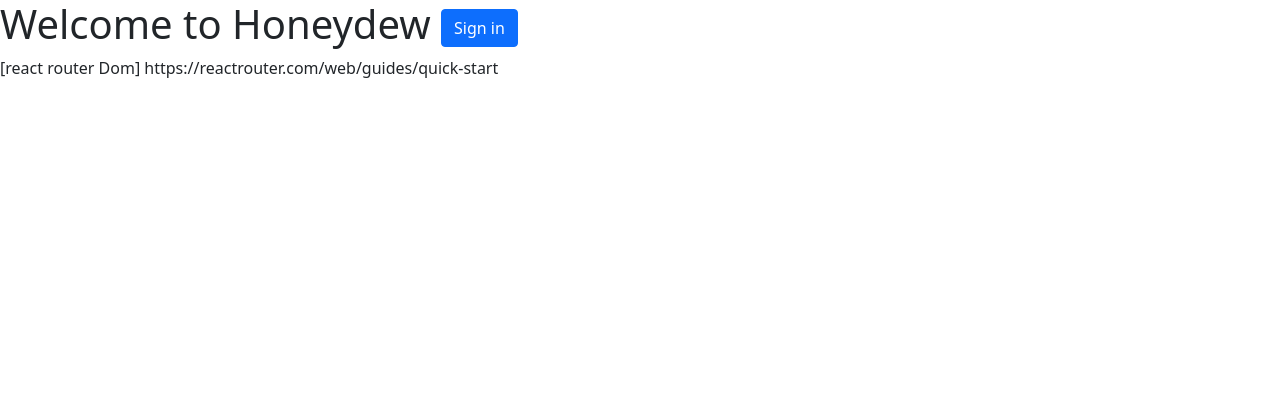
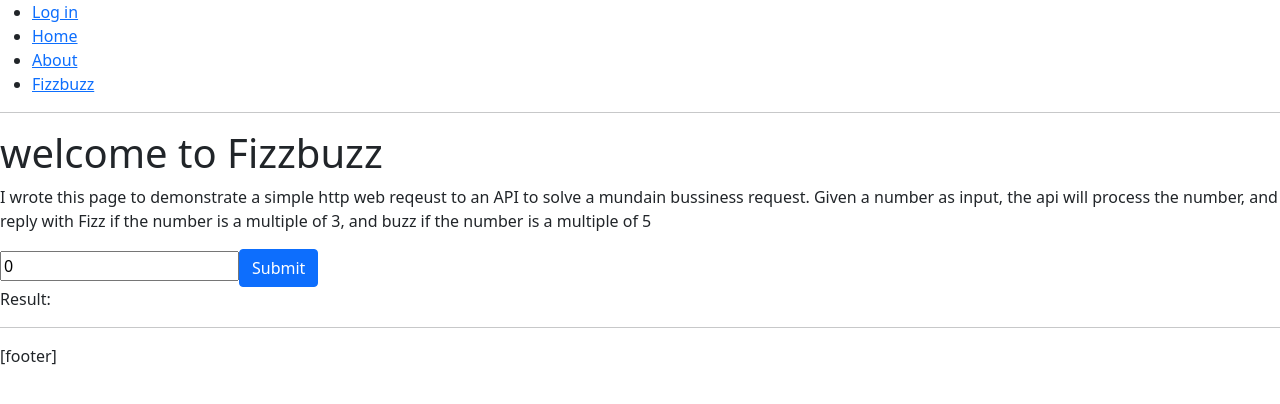
Before and after one commit to TheHoneyDew/honeydewspa, a React app: page /fizzbuzz in a window 1280 px wide. Shown: the top 404 px of the page. Built offline with nearby package versions, Linux system fonts and the light colour scheme.

Commit message:
navigation through react-Router, a couple page placeholders

```diff
--- a/package.json
+++ b/package.json
@@ -22,6 +22,7 @@
   "devDependencies": {
     "@types/react": "^17.0.20",
     "@types/react-dom": "^17.0.9",
+    "@types/react-router-dom": "^5.1.8",
     "css-loader": "^6.2.0",
     "html-webpack-plugin": "^5.3.2",
     "mini-css-extract-plugin": "^2.2.2",
@@ -36,6 +37,7 @@
     "react": "^17.0.2",
     "react-bootstrap": "^2.0.0-beta.6",
     "react-dom": "^17.0.2",
+    "react-router-dom": "^5.3.0",
     "ts-loader": "^9.2.5"
   }
 }
--- a/src/components/app.tsx
+++ b/src/components/app.tsx
@@ -1,9 +1,12 @@
 import * as React from "react";
-import Button from 'react-bootstrap/Button';
+import Navigation from './navigation'
 
 export const App = () => (
   <div>
-    <h1>Welcome to Honeydew <Button>Sign in</Button> </h1>
-    [react router Dom] https://reactrouter.com/web/guides/quick-start
+    <Navigation />
+    <div>
+      <hr/>
+      [footer]
+    </div>
   </div>
 );
--- /dev/null
+++ b/src/components/navigation.tsx
@@ -0,0 +1,56 @@
+import * as React from "react";
+import {
+  BrowserRouter as Router,
+  Switch,
+  Route,
+  Link
+} from "react-router-dom";
+import {About} from "../page/about"
+import { FizzBuzz } from "../page/fizzBuzz"
+import { Login } from "../page/login"
+import { Honeydew } from "../page/honeydew"
+
+const Navigation = () => {
+  return (
+    <Router>
+      <div>
+        <nav>
+          <ul>
+            <li>
+              <Link to="/login">Log in</Link>
+            </li>
+            <li>
+              <Link to="/">Home</Link>
+            </li>
+            <li>
+              <Link to="/about">About</Link>
+            </li>
+            <li>
+              <Link to="/fizzbuzz">Fizzbuzz</Link>
+            </li>
+          </ul>
+        <hr/>
+        </nav>
+
+        {/* A <Switch> looks through its children <Route>s and
+            renders the first one that matches the current URL. */}
+        <Switch>
+          <Route path="/login">
+            <Login/>
+          </Route>
+          <Route path="/about">
+            <About />
+          </Route>
+          <Route path="/fizzbuzz">
+            <FizzBuzz />
+          </Route>
+          <Route path="/">
+            <Honeydew />
+          </Route>
+        </Switch>
+      </div>
+    </Router>
+  );
+}
+
+export default Navigation;
--- /dev/null
+++ b/src/page/about.tsx
@@ -0,0 +1,10 @@
+import * as React from "react";
+
+export const About = () => {
+    return(
+        <div>
+            <h1>welcome to a page about this site</h1>
+            <p>I wrote this site in an attempt to have something of my own to develope and showcase any skill (presived or otherwise) that i might have with react js and typescript</p>
+        </div>
+    );
+}
--- /dev/null
+++ b/src/page/fizzBuzz.tsx
@@ -0,0 +1,42 @@
+import * as React from "react";
+import { Button } from "react-bootstrap"
+
+export const FizzBuzz = () => {
+    const [fizzBuzzInput, setFizzBuzzInput] = React.useState("0");
+    const [fizzBuzzResult, setFizzBuzzResult] = React.useState("");
+    const numericRegex = /^[0-9]*$/
+
+    function testFizzBuzz(input:string):string {
+        const numericInput: number = parseInt(input);
+        let response:string = ''
+        if(numericInput % 3 === 0) {
+            response += 'fizz';
+        }
+
+        if(numericInput % 5 === 0){
+            response += 'buzz';
+        }
+
+        return response;
+    }
+
+    return(
+        <div>
+            <h1>welcome to Fizzbuzz</h1>
+            <p>I wrote this page to demonstrate a simple http web reqeust to an API to solve a mundain bussiness request.  Given a number as input, the api will process the number, and reply with Fizz if the number is a multiple of 3, and buzz if the number is a multiple of 5</p>
+            <div>
+                <input value={fizzBuzzInput} onChange={ (event) => {
+                    if (numericRegex.test(event.target.value)) {
+                        setFizzBuzzInput(event.target.value);
+                    } else {
+                        event.preventDefault();
+                    }
+                } }/>
+                <Button onClick={() => setFizzBuzzResult(testFizzBuzz(fizzBuzzInput))}>Submit</Button>
+            </div>
+            <div>
+                Result: {fizzBuzzResult}
+            </div>
+        </div>
+    );
+}
--- /dev/null
+++ b/src/page/honeydew.tsx
@@ -0,0 +1,10 @@
+import * as React from "react";
+
+export const Honeydew = () => {
+    return(
+        <div>
+            <h1>welcome to Honeydew</h1>
+            <p>the goal of this page is to house a simple todo list.  Eventually there will be list creaters and list workers, users will have multiple lists, and groups of people that complete the items in the lists.  They will be able to search for lists, search for people, request workers join their lists, assign work to workers, etc</p>
+        </div>
+    );
+}
--- /dev/null
+++ b/src/page/login.tsx
@@ -0,0 +1,10 @@
+import * as React from "react";
+
+export const Login = () => {
+    return(
+        <div>
+            <h1>Authorized users only!  Please Login!</h1>
+            <p>eventually, i'll present users with a login page and restrict access to pages unless authenticated.  For now, there is nothing here worth securing.</p>
+        </div>
+    );
+}
```
Also changed, not shown: 2 other files (tests, documents, lock files or other folders).
